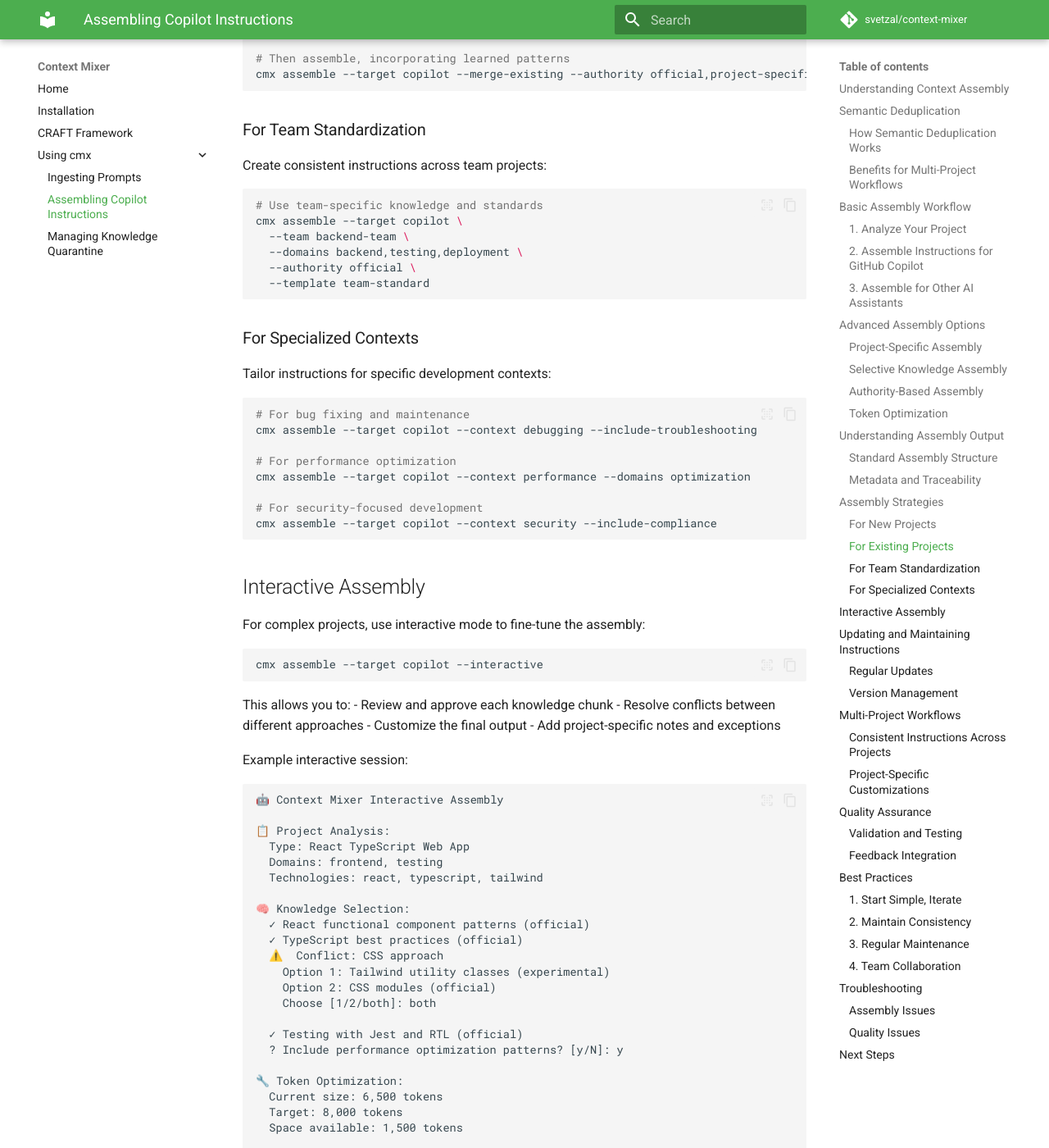
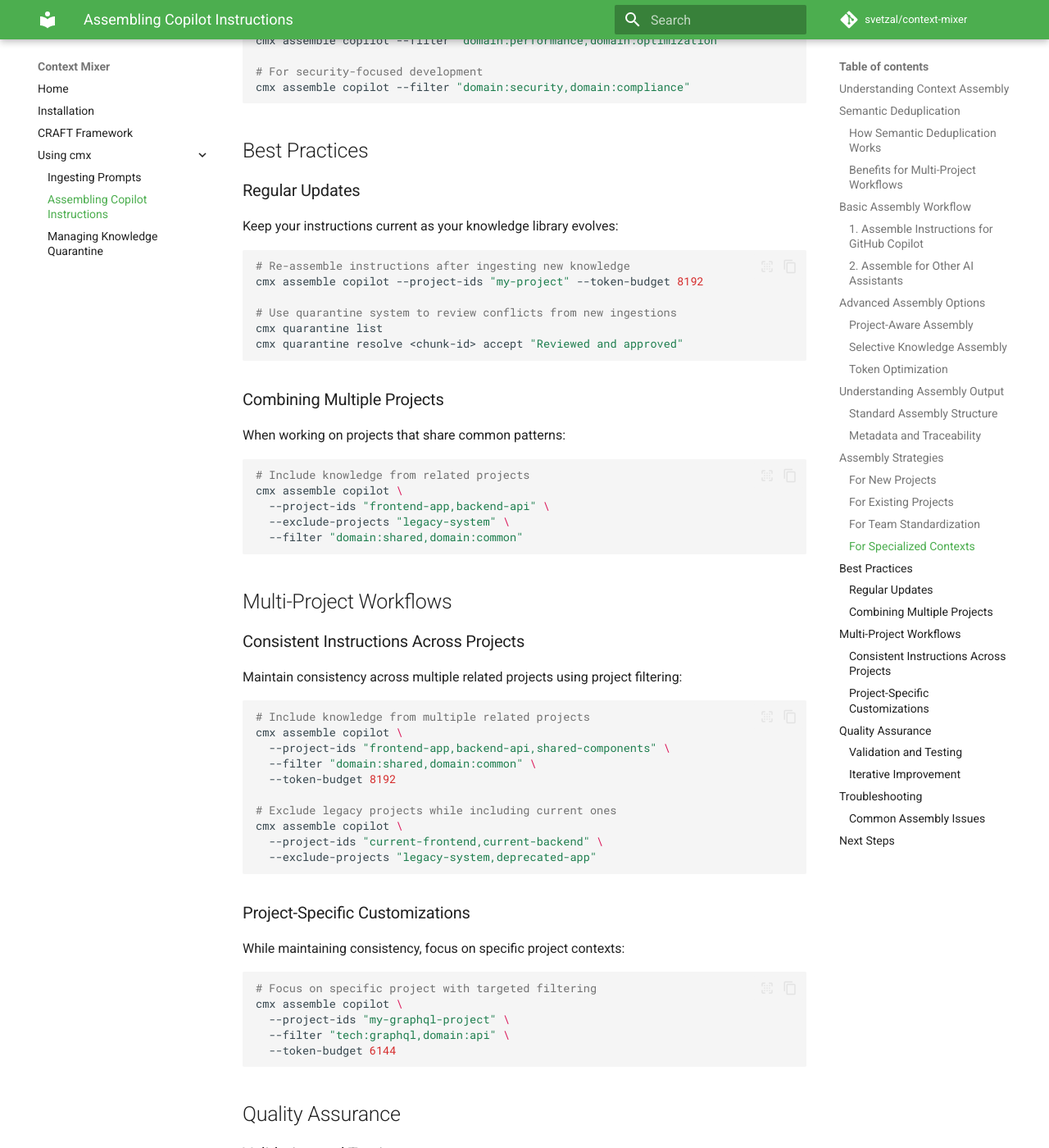
Before and after one commit to svetzal/context-mixer, an MkDocs documentation site: the page built from docs/assembling-copilot-instructions.md, in a window 1280 px wide and 1400 px high, scrolled down 5033 px. Shown: the whole window at 82% size. Built offline with MkDocs 1.6.1 and Material for MkDocs 9.7.7, drawn with Linux system fonts in a browser that asks for light colours; comment, search, counter and statistics services are not loaded; some of the changed text lies outside the part shown.

````diff
--- a/docs/assembling-copilot-instructions.md
+++ b/docs/assembling-copilot-instructions.md
@@ -48,109 +48,81 @@
 
 ## Basic Assembly Workflow
 
-### 1. Analyze Your Project
-
-First, let Context Mixer understand your project:
-
-```bash
-cd /path/to/your/project
-cmx analyze
-```
-
-This scans your project to identify:
-- Technology stack (React, Python, Java, etc.)
-- Project type (web app, API, mobile, etc.)
-- Existing patterns and conventions
-- Dependencies and frameworks
-
-### 2. Assemble Instructions for GitHub Copilot
+### 1. Assemble Instructions for GitHub Copilot
 
 Generate a copilot-instructions file for your project:
 
 ```bash
-cmx assemble --target copilot
+cmx assemble copilot
 ```
 
-This creates `.github/copilot-instructions.md` with context tailored to your project.
+This creates `.github/copilot-instructions.md` with context tailored to your project, automatically selecting relevant knowledge from your library based on the project context.
 
-### 3. Assemble for Other AI Assistants
+### 2. Assemble for Other AI Assistants
 
 Context Mixer supports multiple AI assistant formats:
 
 ```bash
 # For Cursor
-cmx assemble --target cursor
+cmx assemble cursor
 
 # For Claude
-cmx assemble --target claude
+cmx assemble claude
 
 # For Junie
-cmx assemble --target junie
+cmx assemble junie
 
-# For multiple targets at once
-cmx assemble --target copilot,cursor,claude
+# For multiple targets at once (not currently supported - run separately)
+cmx assemble copilot
+cmx assemble cursor
+cmx assemble claude
 ```
 
 ## Advanced Assembly Options
 
-### Project-Specific Assembly
+### Project-Aware Assembly
 
-Provide additional context about your project:
+Control which project contexts are included to prevent cross-project contamination:
 
 ```bash
-# Specify project type and domain
-cmx assemble --target copilot --project-type "e-commerce web app" --domain frontend
+# Include only specific projects
+cmx assemble copilot --project-ids "react-frontend,python-api"
 
-# Include specific technologies
-cmx assemble --target copilot --tech react,typescript,tailwind,nextjs
+# Exclude specific projects (useful for legacy or deprecated projects)
+cmx assemble copilot --exclude-projects "legacy-system,deprecated-app"
 
-# Specify team or organization context
-cmx assemble --target copilot --team alpha --org enterprise
+# Combine both for precise control
+cmx assemble copilot --project-ids "frontend-app,backend-api" --exclude-projects "experimental-features"
 ```
 
 ### Selective Knowledge Assembly
 
-Choose which knowledge domains to include:
+Choose which knowledge domains to include using tag-based filtering:
 
 ```bash
 # Only include frontend patterns
-cmx assemble --target copilot --domains frontend
+cmx assemble copilot --filter "domain:frontend"
 
 # Include multiple domains
-cmx assemble --target copilot --domains frontend,backend,testing
+cmx assemble copilot --filter "domain:frontend,domain:backend,domain:testing"
 
-# Exclude certain domains
-cmx assemble --target copilot --exclude legacy,experimental
-```
-
-### Authority-Based Assembly
-
-Control the authority level of included knowledge:
-
-```bash
-# Only official, proven patterns
-cmx assemble --target copilot --authority official
-
-# Include experimental patterns for innovation projects
-cmx assemble --target copilot --authority official,experimental
-
-# Include deprecated patterns for legacy maintenance
-cmx assemble --target copilot --authority official,deprecated
+# Filter by technology and layer
+cmx assemble copilot --filter "tech:react,layer:testing"
 ```
 
 ### Token Optimization
 
-Optimize for different context limits:
+Optimize for different context limits and quality thresholds:
 
 ```bash
-# Optimize for GitHub Copilot's limits
-cmx assemble --target copilot --max-tokens 8000
+# Optimize for GitHub Copilot's default limits
+cmx assemble copilot --token-budget 8192
 
 # Create a condensed version for smaller limits
-cmx assemble --target copilot --max-tokens 4000 --priority high
+cmx assemble copilot --token-budget 4096 --quality-threshold 0.9
 
 # Create an extended version for larger contexts
-cmx assemble --target copilot --max-tokens 16000 --include-examples
+cmx assemble copilot --token-budget 16384 --quality-threshold 0.7
 ```
 
 ## Understanding Assembly Output
@@ -203,277 +175,165 @@
 
 ### For New Projects
 
-When starting a new project, assemble comprehensive instructions:
+When starting a new project, assemble comprehensive instructions with appropriate filtering:
 
 ```bash
 # Create comprehensive instructions for a new React project
-cmx assemble --target copilot \
-  --project-type "new react web app" \
-  --tech react,typescript,vite \
-  --domains frontend,testing,deployment \
-  --authority official \
-  --include-examples
+cmx assemble copilot \
+  --filter "tech:react,tech:typescript,domain:frontend,domain:testing" \
+  --token-budget 8192 \
+  --quality-threshold 0.8
 ```
 
 ### For Existing Projects
 
-When adding Context Mixer to existing projects, merge with current practices:
+When adding Context Mixer to existing projects, focus on relevant project contexts:
 
 ```bash
-# Analyze existing project patterns first
-cmx analyze --learn-from-project
-
-# Then assemble, incorporating learned patterns
-cmx assemble --target copilot --merge-existing --authority official,project-specific
+# Assemble instructions for a specific project context
+cmx assemble copilot \
+  --project-ids "my-existing-project" \
+  --filter "domain:backend,domain:testing" \
+  --token-budget 6144
 ```
 
 ### For Team Standardization
 
-Create consistent instructions across team projects:
+Create consistent instructions across team projects by including multiple related projects:
 
 ```bash
-# Use team-specific knowledge and standards
-cmx assemble --target copilot \
-  --team backend-team \
-  --domains backend,testing,deployment \
-  --authority official \
-  --template team-standard
+# Use knowledge from multiple team projects
+cmx assemble copilot \
+  --project-ids "frontend-app,backend-api,shared-components" \
+  --filter "domain:frontend,domain:backend" \
+  --token-budget 10240
 ```
 
 ### For Specialized Contexts
 
-Tailor instructions for specific development contexts:
+Tailor instructions for specific development contexts using domain filtering:
 
 ```bash
-# For bug fixing and maintenance
-cmx assemble --target copilot --context debugging --include-troubleshooting
+# For testing-focused development
+cmx assemble copilot --filter "domain:testing,layer:unit,layer:integration"
 
-# For performance optimization
-cmx assemble --target copilot --context performance --domains optimization
+# For performance optimization work
+cmx assemble copilot --filter "domain:performance,domain:optimization"
 
 # For security-focused development
-cmx assemble --target copilot --context security --include-compliance
+cmx assemble copilot --filter "domain:security,domain:compliance"
 ```
 
-## Interactive Assembly
-
-For complex projects, use interactive mode to fine-tune the assembly:
-
-```bash
-cmx assemble --target copilot --interactive
-```
-
-This allows you to:
-- Review and approve each knowledge chunk
-- Resolve conflicts between different approaches
-- Customize the final output
-- Add project-specific notes and exceptions
-
-Example interactive session:
-```
-🤖 Context Mixer Interactive Assembly
-
-📋 Project Analysis:
-  Type: React TypeScript Web App
-  Domains: frontend, testing
-  Technologies: react, typescript, tailwind
-
-🧠 Knowledge Selection:
-  ✓ React functional component patterns (official)
-  ✓ TypeScript best practices (official)
-  ⚠️  Conflict: CSS approach
-    Option 1: Tailwind utility classes (experimental)
-    Option 2: CSS modules (official)
-    Choose [1/2/both]: both
-
-  ✓ Testing with Jest and RTL (official)
-  ? Include performance optimization patterns? [y/N]: y
-
-🔧 Token Optimization:
-  Current size: 6,500 tokens
-  Target: 8,000 tokens
-  Space available: 1,500 tokens
-
-  Add examples? [y/N]: y
-  Add troubleshooting section? [y/N]: n
-
-✅ Assembly complete!
-```
-
-## Updating and Maintaining Instructions
+## Best Practices
 
 ### Regular Updates
 
 Keep your instructions current as your knowledge library evolves:
 
 ```bash
-# Update instructions with latest knowledge
-cmx assemble --target copilot --update
+# Re-assemble instructions after ingesting new knowledge
+cmx assemble copilot --project-ids "my-project" --token-budget 8192
 
-# Check for outdated patterns
-cmx validate-instructions .github/copilot-instructions.md
-
-# Refresh with new knowledge from recent ingestions
-cmx assemble --target copilot --refresh --since "1 week ago"
+# Use quarantine system to review conflicts from new ingestions
+cmx quarantine list
+cmx quarantine resolve <chunk-id> accept "Reviewed and approved"
 ```
 
-### Version Management
+### Combining Multiple Projects
 
-Track changes to your assembled instructions:
+When working on projects that share common patterns:
 
 ```bash
-# Create versioned instructions
-cmx assemble --target copilot --version v2.1
-
-# Compare with previous version
-cmx diff-instructions .github/copilot-instructions.md --version v2.0
-
-# Rollback to previous version if needed
-cmx assemble --target copilot --rollback v2.0
+# Include knowledge from related projects
+cmx assemble copilot \
+  --project-ids "frontend-app,backend-api" \
+  --exclude-projects "legacy-system" \
+  --filter "domain:shared,domain:common"
 ```
 
 ## Multi-Project Workflows
 
 ### Consistent Instructions Across Projects
 
-Maintain consistency across multiple related projects:
+Maintain consistency across multiple related projects using project filtering:
 
 ```bash
-# Create a template for similar projects
-cmx create-template --name "react-web-app" --from ./flagship-project
+# Include knowledge from multiple related projects
+cmx assemble copilot \
+  --project-ids "frontend-app,backend-api,shared-components" \
+  --filter "domain:shared,domain:common" \
+  --token-budget 8192
 
-# Apply template to new projects
-cmx assemble --target copilot --template react-web-app
-
-# Update all projects using a template
-cmx batch-update --template react-web-app --projects ~/work/frontend-*
+# Exclude legacy projects while including current ones
+cmx assemble copilot \
+  --project-ids "current-frontend,current-backend" \
+  --exclude-projects "legacy-system,deprecated-app"
 ```
 
 ### Project-Specific Customizations
 
-While maintaining consistency, allow for project-specific needs:
+While maintaining consistency, focus on specific project contexts:
 
 ```bash
-# Base instructions + project-specific additions
-cmx assemble --target copilot \
-  --base-template react-web-app \
-  --add-context "This project uses GraphQL instead of REST" \
-  --include-domain graphql
+# Focus on specific project with targeted filtering
+cmx assemble copilot \
+  --project-ids "my-graphql-project" \
+  --filter "tech:graphql,domain:api" \
+  --token-budget 6144
 ```
 
 ## Quality Assurance
 
 ### Validation and Testing
 
-Ensure your assembled instructions are high quality:
+Ensure your assembled instructions are high quality by using the quarantine system:
 
 ```bash
-# Validate instruction quality
-cmx validate-instructions .github/copilot-instructions.md
+# Review any quarantined knowledge conflicts
+cmx quarantine list --priority 1
 
-# Test with sample prompts
-cmx test-instructions .github/copilot-instructions.md --prompts test-scenarios.md
+# Resolve conflicts to improve knowledge quality
+cmx quarantine resolve <chunk-id> accept "Reviewed and approved"
 
-# Check for conflicts or contradictions
-cmx check-consistency .github/copilot-instructions.md
+# Check quarantine statistics
+cmx quarantine stats
 ```
 
-### Feedback Integration
+### Iterative Improvement
 
 Improve your knowledge library based on real usage:
 
 ```bash
-# Analyze how well instructions work in practice
-cmx analyze-effectiveness .github/copilot-instructions.md --usage-data
+# Re-assemble after resolving quarantine issues
+cmx assemble copilot --project-ids "my-project" --token-budget 8192
 
-# Update knowledge library based on feedback
-cmx learn-from-usage --project ./current-project --update-library
-```
-
-## Best Practices
-
-### 1. Start Simple, Iterate
-
-Begin with basic assembly and refine over time:
-
-```bash
-# Initial assembly
-cmx assemble --target copilot --authority official
-
-# Add complexity as needed
-cmx assemble --target copilot --authority official,experimental --include-examples
-```
-
-### 2. Maintain Consistency
-
-Use consistent approaches across similar projects:
-
-```bash
-# Define project archetypes
-cmx define-archetype "react-frontend" --domains frontend,testing --tech react,typescript
-
-# Apply archetypes consistently
-cmx assemble --target copilot --archetype react-frontend
-```
-
-### 3. Regular Maintenance
-
-Keep instructions current and relevant:
-
-```bash
-# Monthly knowledge library updates
-cmx update-library --validate --prune-outdated
-
-# Quarterly instruction refresh
-cmx batch-refresh --all-projects --validate
-```
-
-### 4. Team Collaboration
-
-Share and standardize across your team:
-
-```bash
-# Export team standards
-cmx export-standards --team backend --format template
-
-# Import team member's improvements
-cmx import-knowledge --from teammate-library --merge-strategy collaborative
+# Ingest new knowledge and review conflicts
+cmx ingest ./new-project --project-id "new-project"
+cmx quarantine list
 ```
 
 ## Troubleshooting
 
-### Assembly Issues
-
-**Problem**: Assembly produces irrelevant content
-```bash
-# Solution: Be more specific about project context
-cmx assemble --target copilot --project-type "specific description" --exclude irrelevant-domain
-```
+### Common Assembly Issues
 
 **Problem**: Token limit exceeded
 ```bash
-# Solution: Prioritize and optimize
-cmx assemble --target copilot --max-tokens 8000 --priority high --exclude examples
+# Solution: Reduce token budget or increase quality threshold
+cmx assemble copilot --token-budget 6144 --quality-threshold 0.9
 ```
 
-**Problem**: Conflicting guidance
+**Problem**: Irrelevant content included
 ```bash
-# Solution: Use interactive mode to resolve conflicts
-cmx assemble --target copilot --interactive --resolve-conflicts
+# Solution: Use more specific filtering
+cmx assemble copilot --filter "domain:frontend,tech:react" --project-ids "my-react-app"
 ```
 
-### Quality Issues
-
-**Problem**: Instructions too generic
+**Problem**: Missing important knowledge
 ```bash
-# Solution: Add more project-specific context
-cmx assemble --target copilot --learn-from-project --include-project-patterns
-```
-
-**Problem**: Missing important patterns
-```bash
-# Solution: Check knowledge library coverage
-cmx analyze-coverage --project ./current-project --suggest-missing
+# Solution: Check if knowledge is quarantined
+cmx quarantine list
+# Or broaden the filtering criteria
+cmx assemble copilot --project-ids "project1,project2" --quality-threshold 0.7
 ```
 
 ## Next Steps
--- a/pyproject.toml
+++ b/pyproject.toml
@@ -1,6 +1,6 @@
 [project]
 name = "context-mixer"
-version = "0.2.0"
+version = "0.3.0"
 description = "A tool to create, organize, merge and deploy reusable context instructions across multiple GenAI coding assistants"
 readme = "README.md"
 requires-python = ">=3.12"
````
Also changed, not shown: other parts of docs/assembling-copilot-instructions.md (+1 -1 lines), CHANGELOG.md (+30 -1 lines), README.md (+19 -12 lines), docs/index.md (+7 -7 lines), guidance.md (+39 -25 lines), 6 other files.
